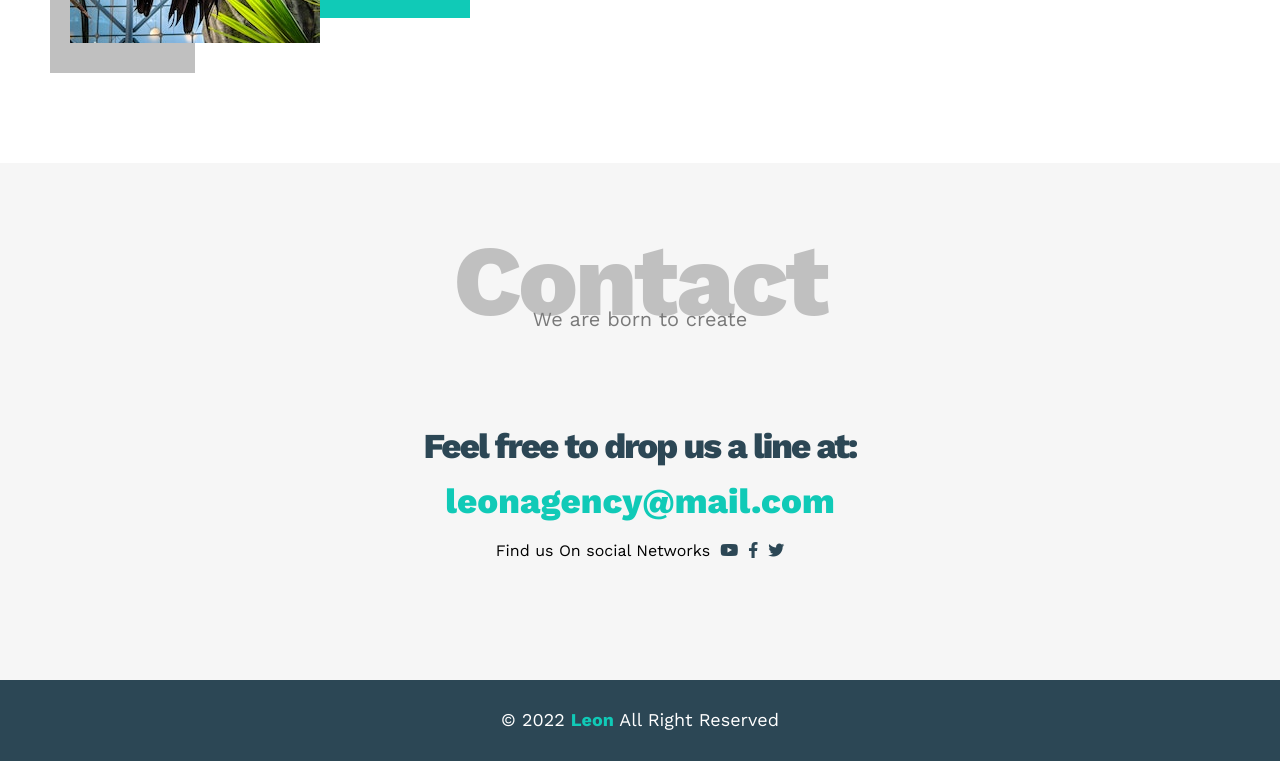
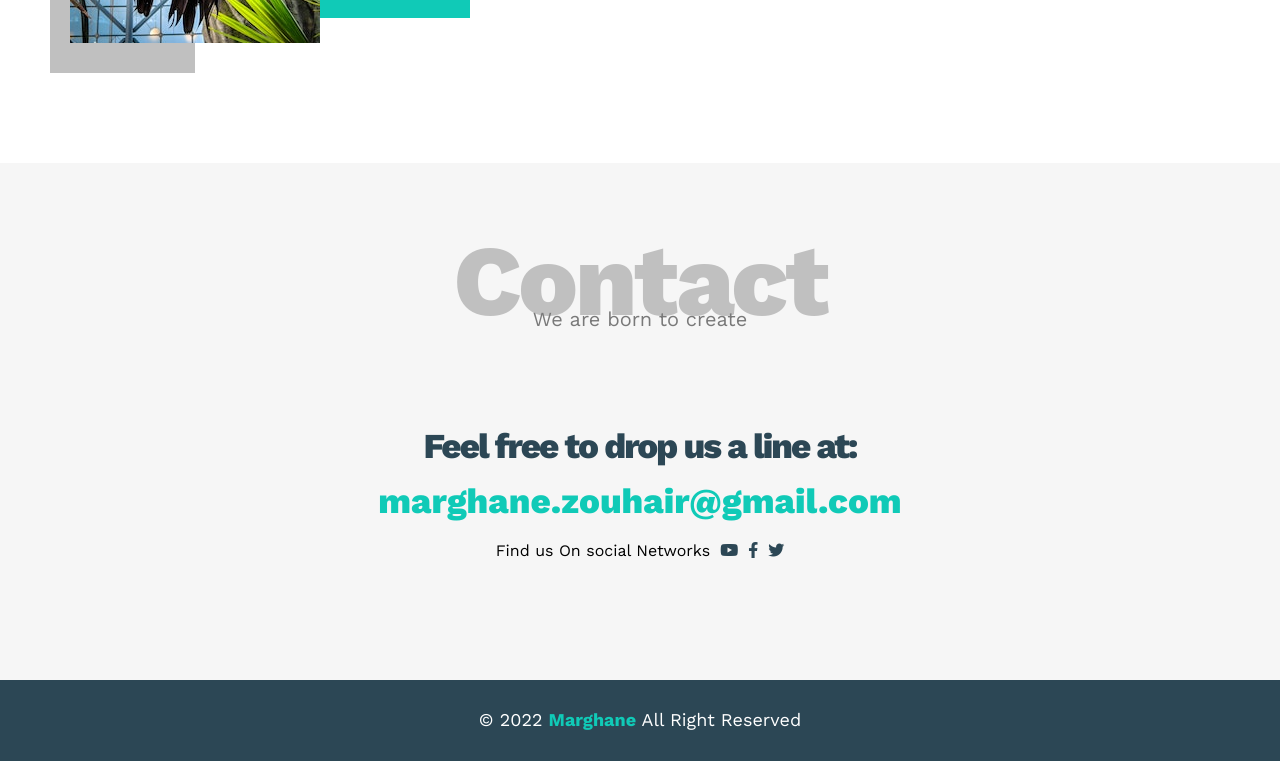
Before and after one commit to zouhairmarghane/Template_One, a plain HTML site: page index.html in a window 1280 px wide. Shown: the part 3276-4037 px from the top of the page. Drawn offline with nearby package versions, Linux system fonts and the light colour scheme.

Commit message:
Update index.html

```diff
--- a/index.html
+++ b/index.html
@@ -231,8 +231,8 @@
         <p>We are born to create</p>
         <div class="info">
           <p class="label">Feel free to drop us a line at:</p>
-          <a href="mailto:leonagency@mail.com?subject=Contact" class="link"
-            >leonagency@mail.com</a
+          <a href="mailto:marghane.zouhair@gmail.com?subject=Contact" class="link"
+            >marghane.zouhair@gmail.com</a
           >
           <div class="social">
             Find us On social Networks
@@ -245,7 +245,7 @@
     </div>
     <!-- End Contact -->
     <!-- Start Footer -->
-    <div class="footer">&copy; 2022 <span>Leon</span> All Right Reserved</div>
+    <div class="footer">&copy; 2022 <span>Marghane</span> All Right Reserved</div>
     <!-- End Footer -->
   </body>
 </html>
```
